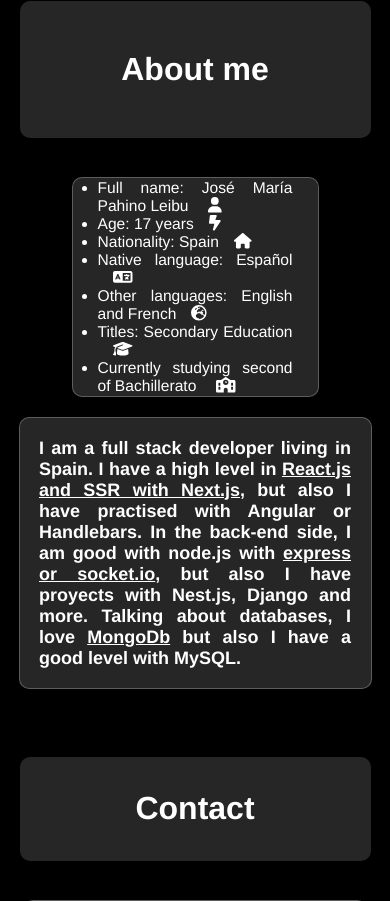
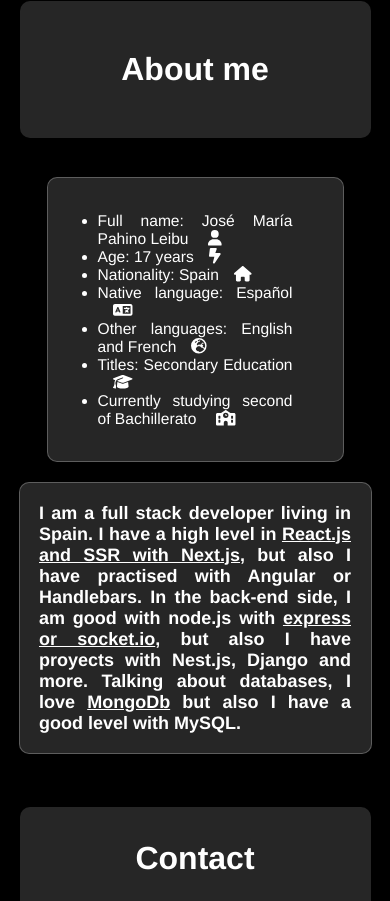
Before and after one commit to chemokita13/Portfolio, a React (Create React App) app: page / in a window 390 px wide. Shown: the part 1343-2244 px from the top of the page. Built offline with nearby package versions, Linux system fonts and the light colour scheme; no server answers.

Commit message:
more responsive styles

```diff
--- a/src/components/about.css
+++ b/src/components/about.css
@@ -389,7 +389,7 @@
     }
 
     .about-card {
-        padding: 25px;
+        padding: 50px;
         height: 30%;
         margin-top: 0;
     }
```
